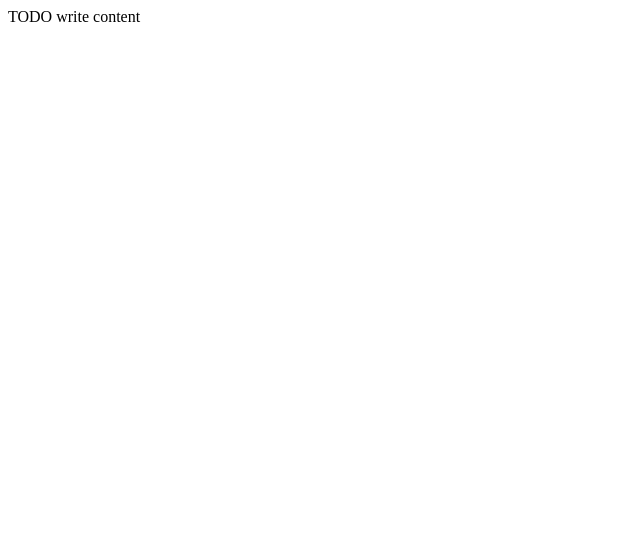
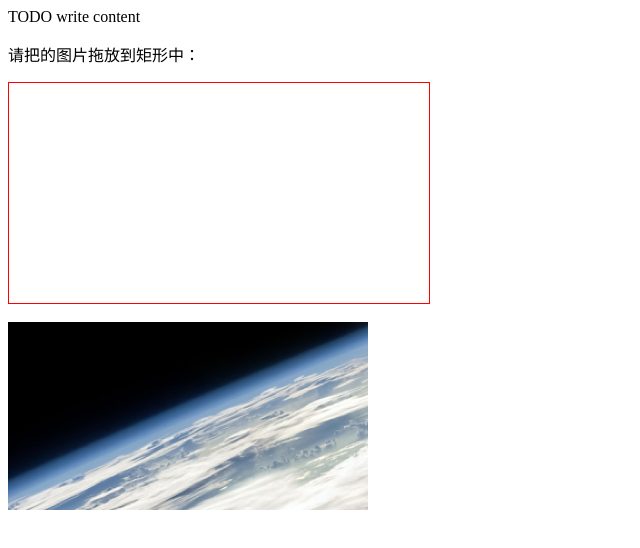
Before and after one commit to wangJS2345/JoyceHTML5, a plain HTML site: page MyHTML5/public_html/HTML5/drag/index.html in a window 1280 px wide. Shown: the whole page, without its empty margins (0-640 px from the left). Drawn offline with Linux system fonts and the light colour scheme.

Commit message:
把图片拖放至矩形中

```diff
--- a/MyHTML5/public_html/HTML5/drag/index.html
+++ b/MyHTML5/public_html/HTML5/drag/index.html
@@ -9,8 +9,51 @@ and open the template in the editor.
         <title>TODO supply a title</title>
         <meta charset="UTF-8">
         <meta name="viewport" content="width=device-width, initial-scale=1.0">
+
+        <style type="text/css">
+            /*width:宽度  height:高度  padding:左边距 border:边线宽度 solid边线颜色*/
+            #div1 {width: 400px;height: 200px;padding: 10px;border: 1px solid #ff0000;}
+        </style>
+
+
+        <script type="text/javascript">
+            function allowDrop(ev){
+                ev.preventDefault();
+            }
+
+            function drag(ev){
+                //dataTransfer.setData() 方法设置被拖数据的数据类型和值
+                ev.dataTransfer.setData("Text",ev.target.id);
+            }
+
+            function drop(ev){
+                //调用 preventDefault() 来避免浏览器对数据的默认处理
+                ev.preventDefault();
+                //dataTransfer.getData("Text") 方法获得被拖的数据,将返回在 setData() 方法中设置为相同类型的任何数据
+                var data=ev.dataTransfer.getData("Text");
+                //getElementById(data):被拖数据是被拖元素的 id ("drag1")
+                //target.appendChild:把被拖元素追加到放置元素（目标元素）中
+                ev.target.appendChild(document.getElementById(data));
+            }
+        </script>
     </head>
     <body>
         <div>TODO write content</div>
+
+
+        <p>请把的图片拖放到矩形中：</p>
+
+        <!--ondrop属性 进行放置-->
+        <!--ondragover属性 放置到何处-->
+        <div id="div1" ondrop="drop(event)" ondragover="allowDrop(event)"></div>
+
+        <br />
+         <!--图片img标签的draggable属性,是否可拖拽-->
+        <!--draggable属性,并非img独有 有该属性的元素,均可拖拽-->
+        <!--drag(event) 规定被拖动的数据-->
+        <!--ondragstart属性 进行拖动-->
+        <img id="drag1" src="../../images/001.png" alt="" draggable="true" ondragstart="drag(event)" />
+
+
     </body>
 </html>
```
